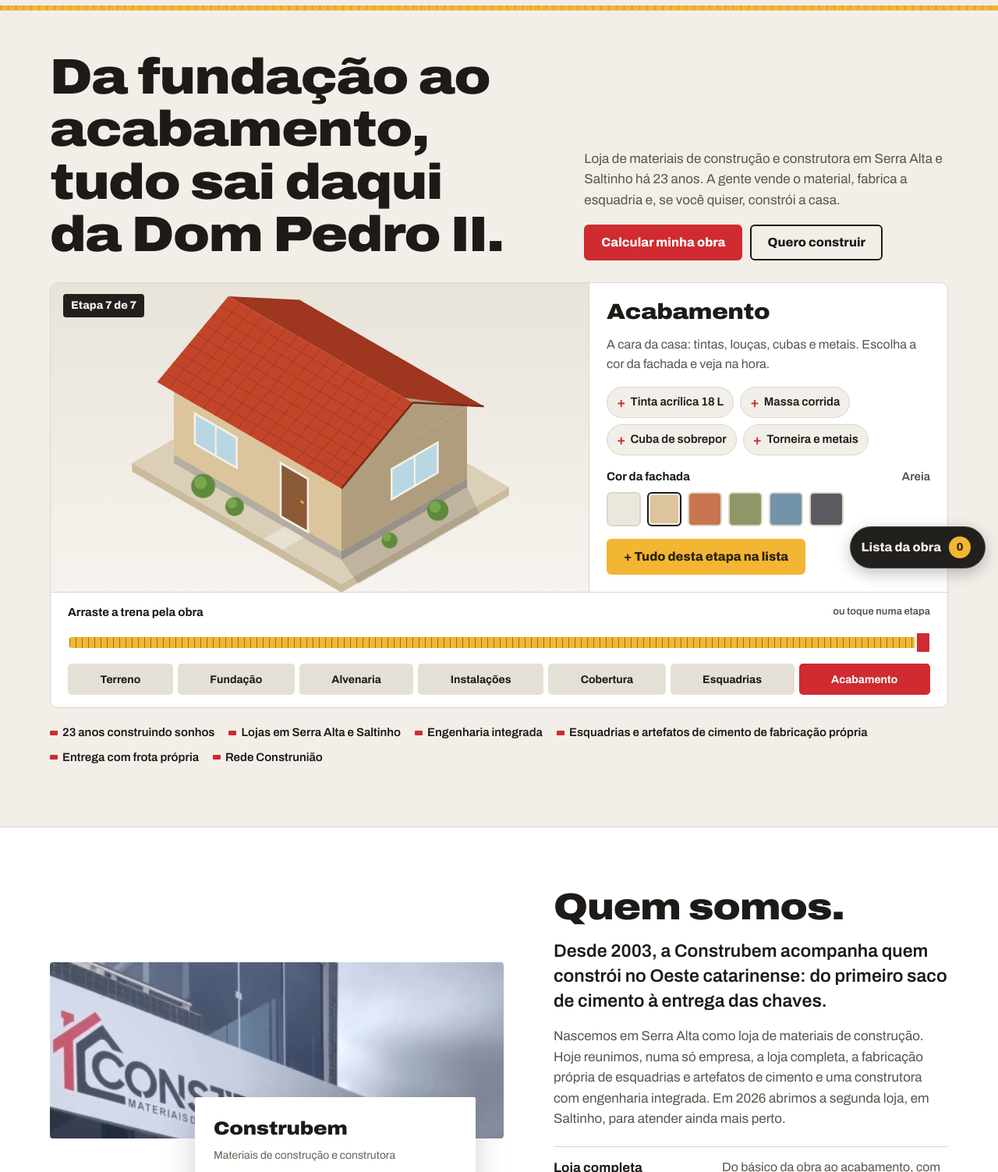
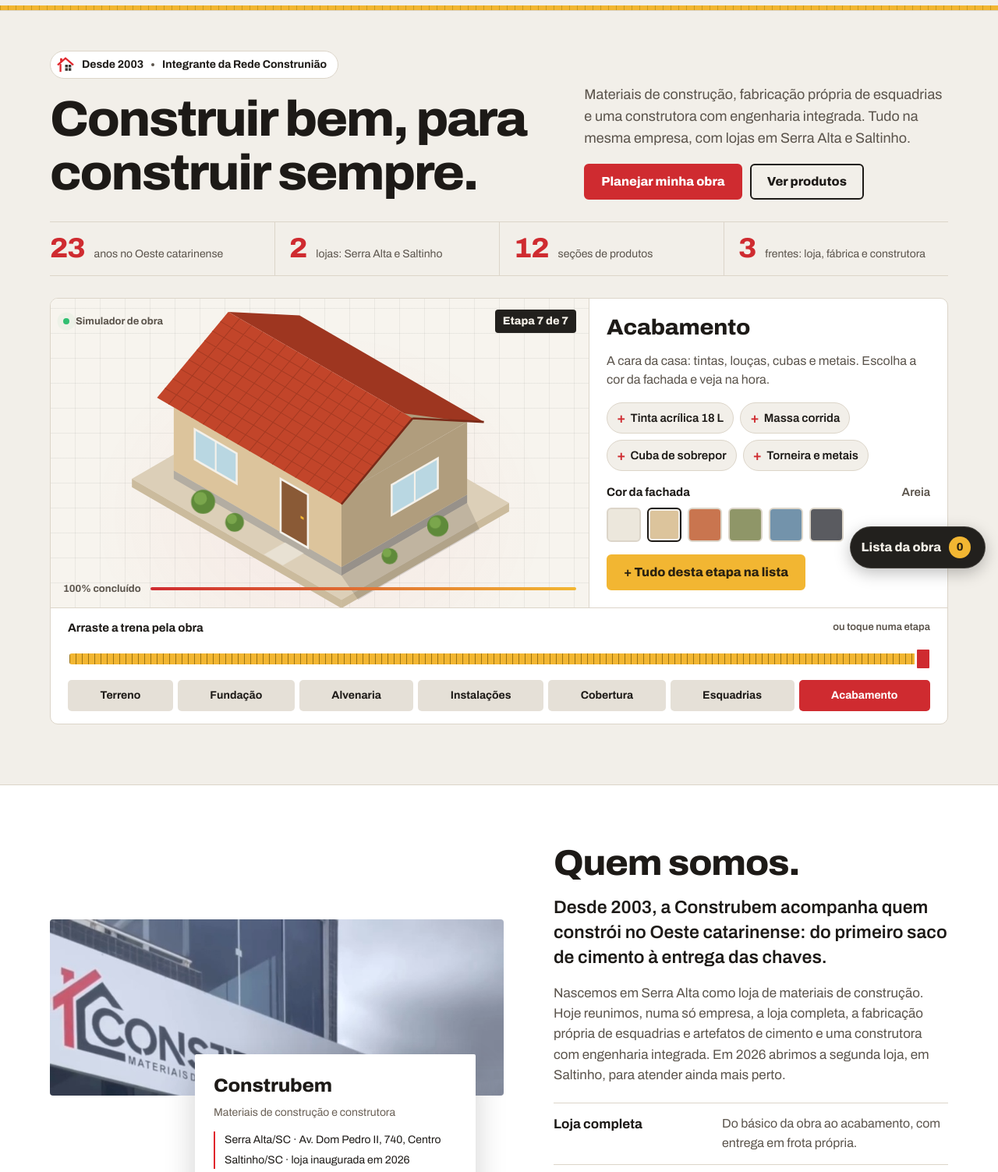
Before and after one commit to DanielStrapazzon/construbem-site, a plain HTML site: page index.html in a window 1280 px wide. Shown: the part 55-1558 px from the top of the page at 78% size. Drawn offline with Linux system fonts and the light colour scheme.

Commit message:
Abertura com mais credibilidade: slogan oficial, credenciais, faixa de números e simulador técnico
- Título com o slogan da loja: Construir bem, para construir sempre
- Selo Desde 2003 + Integrante da Rede Construnião e subtítulo objetivo
- Faixa de números (23 anos, 2 lojas, 12 seções, 3 frentes)
- Casa como simulador de obra: quadriculado técnico, indicador ao vivo e progresso
- Títulos do site menos largos e menos pesados para um visual mais sóbrio

Co-Authored-By: Claude Opus 5.5 <noreply@anthropic.com>
Claude-Session: https://claude.ai/code/session_01Mawpux8SNx8Pf2g1y8kKSh

```diff
--- a/css/site.css
+++ b/css/site.css
@@ -10,9 +10,9 @@
 *{box-sizing:border-box;min-width:0}
 html{scroll-behavior:smooth;scroll-padding-top:76px}
 body{margin:0;background:var(--bg);color:var(--ink);font:16px/1.55 Archivo,system-ui,sans-serif;overflow-x:clip}
-h1,h2,h3{font-stretch:112%;font-weight:900;letter-spacing:-.02em;line-height:1.05;text-wrap:balance;margin:0}
-h1{font-size:clamp(34px,5.4vw,64px)}
-h2{font-size:clamp(30px,4vw,48px)}
+h1,h2,h3{font-stretch:104%;font-weight:800;letter-spacing:-.025em;line-height:1.06;text-wrap:balance;margin:0}
+h1{font-size:clamp(38px,5vw,66px);font-weight:800;letter-spacing:-.035em;line-height:1.07}
+h2{font-size:clamp(30px,3.6vw,46px)}
 h3{font-size:20px;font-stretch:100%;font-weight:800;letter-spacing:-.01em}
 p{margin:0}
 a{color:inherit}
@@ -75,7 +75,7 @@ input[type=range]::-moz-range-thumb{width:18px;height:26px;border-radius:4px;bac
 .drop{animation:drop .5s cubic-bezier(.2,.9,.3,1.2) both}
 /* wordmark */
 .mark{background:var(--brick);color:#fff;overflow:hidden}
-.word{display:flex;justify-content:space-between;font-stretch:112%;font-weight:900;font-size:clamp(44px,12.4vw,176px);line-height:.9;letter-spacing:-.03em;user-select:none}
+.word{display:flex;justify-content:space-between;font-stretch:112%;font-weight:800;font-size:clamp(44px,12.4vw,176px);line-height:.9;letter-spacing:-.03em;user-select:none}
 .word span{display:inline-block;transition:transform .25s cubic-bezier(.2,.9,.3,1.4),color .2s;text-shadow:0 .06em 0 var(--brick2)}
 .word span:hover,.word span.up{transform:translateY(-.12em) rotate(-3deg);color:var(--yel)}
 .mark-row{display:flex;flex-wrap:wrap;justify-content:space-between;gap:16px;margin-top:26px;font-size:19px;font-weight:600}
@@ -89,7 +89,7 @@ input[type=range]::-moz-range-thumb{width:18px;height:26px;border-radius:4px;bac
 .brk[aria-pressed=true]{background:var(--yel);color:var(--yel-ink)}
 .half{grid-column:span 1;background:var(--brick2);border-radius:3px;opacity:.75}
 .detail{position:sticky;top:96px;background:var(--card);border:1px solid var(--line);border-radius:10px;padding:24px;display:grid;gap:14px}
-.detail h3{font-size:26px;font-stretch:112%;font-weight:900}
+.detail h3{font-size:26px;font-stretch:104%;font-weight:800}
 .detail .brands{font-size:14px;color:var(--mute)}
 .detail .ctas .btn{min-height:42px}
 @media(max-width:860px){.split{grid-template-columns:minmax(0,1fr)}.detail{position:static}}
@@ -122,7 +122,7 @@ input[type=range]::-moz-range-thumb{width:18px;height:26px;border-radius:4px;bac
 .num input,.num select{border:0;background:transparent;min-height:46px;padding:0 12px;font-size:16px;width:100%}
 .num em{font-style:normal;color:var(--mute);padding-right:12px;white-space:nowrap}
 .cout{background:var(--panel);color:var(--panel-ink);border-left:1px solid var(--line);padding:24px;display:grid;gap:14px;align-content:start}
-.big{font-stretch:112%;font-weight:900;font-size:clamp(44px,6vw,76px);line-height:1;letter-spacing:-.03em;color:var(--yel);font-variant-numeric:tabular-nums}
+.big{font-stretch:104%;font-weight:800;font-size:clamp(44px,6vw,76px);line-height:1;letter-spacing:-.03em;color:var(--yel);font-variant-numeric:tabular-nums}
 .cout ul{margin:0;padding:0;list-style:none;display:grid;gap:6px}
 .cout li{display:flex;justify-content:space-between;gap:12px;border-bottom:1px solid var(--panel-line);padding-bottom:6px}
 .cout li b{white-space:nowrap}
@@ -210,7 +210,7 @@ footer .bottom{border-top:1px solid #2e2a26;margin-top:28px;padding-top:16px;fon
 .placa{position:sticky;top:96px;display:grid;justify-items:center}
 .board{width:100%;background:#fbf8f1;color:#1d1a17;border:5px solid #2b2622;border-radius:6px;overflow:hidden;box-shadow:0 14px 0 -6px rgba(0,0,0,.12)}
 .board .bh{background:#c2452a;color:#fff;padding:12px 16px;display:flex;justify-content:space-between;align-items:center;gap:10px}
-.board .bh b{font-stretch:112%;font-weight:900;font-size:20px;letter-spacing:-.01em}
+.board .bh b{font-stretch:104%;font-weight:800;font-size:20px;letter-spacing:-.01em}
 .board .bh span{background:#f2b632;color:#2a2110;font-weight:800;font-size:13px;padding:3px 8px;border-radius:3px;white-space:nowrap}
 .board .plan{height:clamp(220px,22vw,260px);background:repeating-linear-gradient(0deg,transparent 0 15px,#ece5d8 15px 16px),repeating-linear-gradient(90deg,transparent 0 15px,#ece5d8 15px 16px),#fbf8f1;border-bottom:2px solid #2b2622}
 .board .plan svg{width:100%;height:100%;display:block}
@@ -265,7 +265,7 @@ footer .bottom{border-top:1px solid #2e2a26;margin-top:28px;padding-top:16px;fon
 .scene{position:relative;background:linear-gradient(180deg,#f6efe2,#efe5d3)}
 .scene svg{position:absolute;inset:0;width:100%;height:100%}
 .path{padding:28px;display:grid;gap:14px;align-content:start}
-.path h3{font-size:clamp(24px,2.6vw,32px);font-stretch:112%;font-weight:900;line-height:1.1}
+.path h3{font-size:clamp(24px,2.6vw,32px);font-stretch:104%;font-weight:800;line-height:1.1}
 .path>p{color:rgba(244,239,231,.75)}
 .path ol{list-style:none;margin:6px 0 0;padding:0;display:grid;gap:10px}
 .path li button{all:unset;box-sizing:border-box;width:100%;display:grid;grid-template-columns:40px minmax(0,1fr) auto;gap:14px;align-items:center;padding:12px 14px;border-radius:10px;background:rgba(244,239,231,.06);border:1px solid var(--panel-line);cursor:pointer;transition:background .15s,transform .15s}
@@ -347,7 +347,7 @@ footer .wm small{color:#9d958a}
 .gal figcaption b{font-size:18px;line-height:1.15}
 .gal figcaption small{font-size:13px;opacity:.85}
 .gal .ig{background:var(--panel);color:var(--panel-ink);display:grid;align-content:space-between;padding:20px;cursor:default}
-.gal .ig .n{font-stretch:112%;font-weight:900;font-size:clamp(34px,3.6vw,48px);line-height:1;color:var(--yel)}
+.gal .ig .n{font-stretch:104%;font-weight:800;font-size:clamp(34px,3.6vw,48px);line-height:1;color:var(--yel)}
 .gal .ig p{color:rgba(244,239,231,.75);font-size:15px}
 .gal .ig .btn{border-color:var(--panel-line);color:var(--panel-ink);justify-content:center}
 @media(max-width:900px){.gal{grid-template-columns:repeat(2,minmax(0,1fr))}.gal .ig{grid-column:span 2;aspect-ratio:auto;gap:14px}}
@@ -368,7 +368,7 @@ footer .wm small{white-space:normal;line-height:1.3}
 .tp.big img{position:absolute;inset:0;width:100%;height:100%;object-fit:cover;transition:transform .5s}
 .tp.big:hover img{transform:scale(1.05)}
 .tp.big .tx{position:relative;align-self:end;padding:60px 22px 22px;background:linear-gradient(180deg,transparent,rgba(16,13,11,.9));height:100%;align-content:end}
-.tp.big b{font-size:clamp(24px,2.6vw,32px);font-stretch:112%;font-weight:900}
+.tp.big b{font-size:clamp(24px,2.6vw,32px);font-stretch:104%;font-weight:800}
 .tp.big small{color:rgba(255,255,255,.85);font-size:15px}
 .tp.big em{color:var(--yel)}
 .tp i,.brk .hot{font-style:normal;justify-self:start;font-size:12px;font-weight:800;background:var(--yel);color:var(--yel-ink);padding:2px 8px;border-radius:3px;margin-bottom:4px}
@@ -385,7 +385,7 @@ footer .wm small{white-space:normal;line-height:1.3}
 .ab-photo{margin:0;position:relative;padding-bottom:150px}
 .ab-photo img{width:100%;height:auto;aspect-ratio:720/280;object-fit:cover;display:block;border-radius:4px;filter:saturate(.9) contrast(1.05)}
 .ab-card{position:absolute;right:clamp(16px,3vw,36px);bottom:0;width:min(360px,calc(100% - 32px));background:#fff;color:#1d1a17;padding:22px 24px;border-radius:2px;box-shadow:0 18px 40px rgba(0,0,0,.18);display:grid;gap:4px}
-.ab-card b{font-stretch:112%;font-weight:900;font-size:24px;letter-spacing:-.01em}
+.ab-card b{font-stretch:104%;font-weight:800;font-size:24px;letter-spacing:-.01em}
 .ab-card>span{color:#6b6157;font-size:14px}
 .ab-card ul{list-style:none;margin:10px 0 6px;padding:0 0 0 12px;border-left:2px solid #e0262c;display:grid;gap:4px;font-size:14px}
 .ab-card a{justify-self:end;display:inline-flex;align-items:center;gap:6px;font-weight:800;color:#1d1a17;text-decoration:none}
@@ -399,7 +399,7 @@ footer .wm small{white-space:normal;line-height:1.3}
 .pillars span{color:var(--mute)}
 .stats{display:grid;grid-template-columns:repeat(4,minmax(0,1fr));margin-top:clamp(36px,5vw,64px);border-top:2px solid var(--ink)}
 .stats div{padding:22px 20px 0 0;display:grid;gap:6px}
-.stats b{font-stretch:112%;font-weight:900;font-size:clamp(44px,5.4vw,72px);line-height:1;letter-spacing:-.03em;color:var(--brick);font-variant-numeric:tabular-nums}
+.stats b{font-stretch:104%;font-weight:800;font-size:clamp(44px,5.4vw,72px);line-height:1;letter-spacing:-.03em;color:var(--brick);font-variant-numeric:tabular-nums}
 .stats span{color:var(--mute);font-size:15px;max-width:22ch}
 .cred{display:grid;grid-template-columns:minmax(0,1.4fr) minmax(0,1fr);gap:24px;margin-top:40px;padding:24px;border:1px solid var(--line);border-radius:10px;background:var(--bg)}
 .rede{display:grid;grid-template-columns:56px minmax(0,1fr);gap:16px;align-items:start}
@@ -414,3 +414,28 @@ footer .wm small{white-space:normal;line-height:1.3}
 @media(max-width:900px){.ab-grid{grid-template-columns:minmax(0,1fr)}.stats{grid-template-columns:repeat(2,minmax(0,1fr));row-gap:20px}.cred{grid-template-columns:minmax(0,1fr)}.legal{border-left:0;padding-left:0;border-top:1px solid var(--line);padding-top:16px}}
 @media(max-width:900px){.ab-photo{padding-bottom:120px}}
 @media(max-width:520px){.pillars li{grid-template-columns:minmax(0,1fr);gap:2px}.ab-photo{padding-bottom:0}.ab-card{position:relative;left:auto;bottom:auto;width:auto;margin:-24px 14px 0}}
+
+/* abertura com credenciais */
+.h-main{display:grid;gap:18px}
+.cred-pill{justify-self:start;white-space:nowrap;display:inline-flex;align-items:center;gap:10px;padding:6px 14px 6px 8px;border-radius:999px;border:1px solid var(--line);background:var(--card);font-size:14px;font-weight:700;color:var(--ink)}
+.cred-pill svg{color:var(--logo-gray)}
+.cred-pill i{width:4px;height:4px;border-radius:50%;background:var(--mute)}
+.hero-top{align-items:end}
+.hero .lead{font-size:18px}
+.trust{display:grid;grid-template-columns:repeat(4,minmax(0,1fr));border-top:1px solid var(--line);border-bottom:1px solid var(--line);margin-bottom:28px}
+.trust div{display:flex;align-items:baseline;gap:12px;padding:16px 18px 16px 0}
+.trust div+div{padding-left:18px;border-left:1px solid var(--line)}
+.trust b{font-size:clamp(28px,2.8vw,38px);font-weight:800;font-stretch:104%;letter-spacing:-.03em;color:var(--brick);font-variant-numeric:tabular-nums;line-height:1}
+.trust span{color:var(--mute);font-size:14px;line-height:1.3}
+@media(max-width:480px){.cred-pill{font-size:12.5px;gap:7px;padding-right:12px}.trust div{flex-direction:column;gap:4px}}
+@media(max-width:760px){.trust{grid-template-columns:repeat(2,minmax(0,1fr))}.trust div:nth-child(3){padding-left:0;border-left:0}.trust div:nth-child(n+3){border-top:1px solid var(--line)}}
+/* visualizador técnico */
+.stage-pic{background:radial-gradient(ellipse at 50% 70%,light-dark(rgba(224,38,44,.06),rgba(242,182,50,.07)),transparent 60%),repeating-linear-gradient(0deg,transparent 0 31px,light-dark(rgba(29,26,23,.06),rgba(244,239,231,.05)) 31px 32px),repeating-linear-gradient(90deg,transparent 0 31px,light-dark(rgba(29,26,23,.06),rgba(244,239,231,.05)) 31px 32px),light-dark(#f7f4ee,#1a1715)}
+.hud{position:absolute;left:16px;right:16px;top:14px;z-index:1;display:flex;justify-content:space-between;gap:10px;pointer-events:none}
+.hud .live{display:inline-flex;align-items:center;gap:8px;font-size:13px;font-weight:700;color:var(--mute)}
+.hud .live i{width:8px;height:8px;border-radius:50%;background:#2fbf71;box-shadow:0 0 0 0 rgba(47,191,113,.6);animation:live 2s infinite}
+@keyframes live{70%{box-shadow:0 0 0 8px rgba(47,191,113,0)}100%{box-shadow:0 0 0 0 rgba(47,191,113,0)}}
+.stage-pic .tag{position:static;font-variant-numeric:tabular-nums}
+.hud-b{position:absolute;left:16px;right:16px;bottom:14px;z-index:1;display:grid;grid-template-columns:auto minmax(0,1fr);gap:12px;align-items:center;font-size:13px;font-weight:700;color:var(--mute);pointer-events:none}
+.hud-b .bar{height:4px;border-radius:2px;background:var(--line);overflow:hidden}
+.hud-b .bar i{display:block;height:100%;width:100%;background:linear-gradient(90deg,var(--brick),var(--yel));transition:width .5s}
--- a/index.html
+++ b/index.html
@@ -14,7 +14,7 @@
 <link rel="icon" href="img/icone.svg" type="image/svg+xml">
 <link rel="preload" href="fonts/archivo.woff2" as="font" type="font/woff2" crossorigin>
 <link rel="stylesheet" href="css/fonts.css?v=1">
-<link rel="stylesheet" href="css/site.css?v=10">
+<link rel="stylesheet" href="css/site.css?v=11">
 </head>
 <body>
 <header>
@@ -37,16 +37,25 @@
 <section class="band hero" id="inicio" data-trena="Obra">
   <div class="wrap">
     <div class="hero-top">
-      <h1>Da fundação ao acabamento, tudo sai daqui da Dom Pedro II.</h1>
+      <div class="h-main">
+        <span class="cred-pill"><svg viewBox="0 0 48 48" width="22" height="22" aria-hidden="true"><path d="M4 23 24 6l20 17" fill="none" stroke="#e0262c" stroke-width="5" stroke-linecap="square"/><rect x="9" y="6" width="6" height="9" fill="#e0262c"/><path d="M10 22v22" stroke="#e0262c" stroke-width="5"/><g fill="currentColor"><rect x="23" y="24" width="7.5" height="7.5"/><rect x="32.5" y="24" width="7.5" height="7.5"/><rect x="23" y="33.5" width="7.5" height="7.5"/><rect x="32.5" y="33.5" width="7.5" height="7.5"/></g></svg>Desde 2003 <i></i> Integrante da Rede Construnião</span>
+        <h1>Construir bem, para construir sempre.</h1>
+      </div>
       <div class="side">
-        <p class="lead">Loja de materiais de construção e construtora em Serra Alta e Saltinho há 23 anos. A gente vende o material, fabrica a esquadria e, se você quiser, constrói a casa.</p>
-        <div class="ctas"><a class="btn solid" href="#calculadora">Calcular minha obra</a><a class="btn" href="#construtora">Quero construir</a></div>
+        <p class="lead">Materiais de construção, fabricação própria de esquadrias e uma construtora com engenharia integrada. Tudo na mesma empresa, com lojas em Serra Alta e Saltinho.</p>
+        <div class="ctas"><a class="btn solid" href="#construtora">Planejar minha obra</a><a class="btn" href="#produtos">Ver produtos</a></div>
       </div>
     </div>
+    <div class="trust" aria-label="Números da Construbem">
+      <div><b>23</b><span>anos no Oeste catarinense</span></div>
+      <div><b>2</b><span>lojas: Serra Alta e Saltinho</span></div>
+      <div><b>12</b><span>seções de produtos</span></div>
+      <div><b>3</b><span>frentes: loja, fábrica e construtora</span></div>
+    </div>
     <div class="site" id="obra">
-      <div class="stage-pic"><span class="tag" id="stTag">Etapa 7 de 7</span><svg id="house" viewBox="0 0 600 460" preserveAspectRatio="xMidYMid meet" role="img" aria-label="Casa sendo construída etapa por etapa"></svg></div>
+      <div class="stage-pic"><div class="hud"><span class="live"><i></i>Simulador de obra</span><span class="tag" id="stTag">Etapa 7 de 7</span></div><div class="hud-b"><span id="stPct">100% concluído</span><span class="bar"><i id="stBar"></i></span></div><svg id="house" viewBox="0 0 600 460" preserveAspectRatio="xMidYMid meet" role="img" aria-label="Casa sendo construída etapa por etapa"></svg></div>
       <div class="stage-ui">
-        <h3 id="stName" style="font-size:28px;font-stretch:112%;font-weight:900">Acabamento</h3>
+        <h3 id="stName" style="font-size:28px;font-stretch:104%;font-weight:800">Acabamento</h3>
         <p id="stDesc"></p>
         <div class="chips" id="stItems"></div>
         <div id="paint" hidden><div class="lbl" style="margin-bottom:8px">Cor da fachada <span id="paintName" style="color:var(--mute);font-weight:600"></span></div><div class="swatches" id="sw"></div></div>
@@ -58,7 +67,6 @@
         <div class="steps scroll" id="steps"></div>
       </div>
     </div>
-    <div class="facts" style="margin-top:20px"><span>23 anos construindo sonhos</span><span>Lojas em Serra Alta e Saltinho</span><span>Engenharia integrada</span><span>Esquadrias e artefatos de cimento de fabricação própria</span><span>Entrega com frota própria</span><span>Rede Construnião</span></div>
   </div>
 </section>
 
@@ -131,7 +139,7 @@
   <div class="wrap">
     <div class="rowh"><div><h2>Os mais procurados nas lojas.</h2><p class="lead" style="margin-top:12px">O que mais sai em Serra Alta e Saltinho, segundo as ofertas da própria Construbem.</p></div><a class="btn" href="https://www.instagram.com/construbemsa/" target="_blank" rel="noopener">Ver no Instagram</a></div>
     <div class="tops" id="tops"></div>
-    <h3 style="margin-top:44px;font-size:clamp(22px,2.6vw,28px);font-stretch:112%;font-weight:900">Na prateleira agora</h3>
+    <h3 style="margin-top:44px;font-size:clamp(22px,2.6vw,28px);font-stretch:104%;font-weight:800">Na prateleira agora</h3>
     <div class="gal" id="gal"></div>
   </div>
 </section>
@@ -201,7 +209,7 @@
         <div class="posts" aria-hidden="true"><i></i><i></i></div>
       </div>
     </div>
-    <h3 style="margin-top:56px;font-size:clamp(24px,3vw,32px);font-stretch:112%;font-weight:900">Como funciona</h3>
+    <h3 style="margin-top:56px;font-size:clamp(24px,3vw,32px);font-stretch:104%;font-weight:800">Como funciona</h3>
     <div class="flow" id="flow"></div>
     <div class="svc" id="svc">
       <button data-t="0"><h3>Construção e reforma</h3><p>Casas, ampliações e reformas, com engenharia e material da própria loja.</p><em>Montar meu pedido →</em></button>
@@ -278,7 +286,7 @@
 <div class="sheet" id="sheet" role="dialog" aria-modal="true" aria-labelledby="shT">
   <div class="bg" id="shBg"></div>
   <div class="pn">
-    <div class="h"><h3 id="shT" style="font-size:22px;font-stretch:112%;font-weight:900">Lista da obra</h3><button id="shX" aria-label="Fechar">×</button></div>
+    <div class="h"><h3 id="shT" style="font-size:22px;font-stretch:104%;font-weight:800">Lista da obra</h3><button id="shX" aria-label="Fechar">×</button></div>
     <div class="items" id="items"></div>
     <div class="f">
       <div class="row"><input id="lNome" placeholder="Seu nome" aria-label="Seu nome"><input id="lCid" placeholder="Cidade" aria-label="Cidade"></div>
@@ -291,6 +299,6 @@
 <div class="toast" id="toast" role="status"></div>
 
 <script src="js/dados.js?v=7"></script>
-<script src="js/site.js?v=8"></script>
+<script src="js/site.js?v=9"></script>
 </body>
 </html>
--- a/js/site.js
+++ b/js/site.js
@@ -65,7 +65,7 @@ function house(){
   if(!reduce&&prev>=0&&stage>prev)svg.querySelectorAll('[data-s]').forEach(el=>{const k=+el.dataset.s;if(k>prev&&k<=stage){el.classList.add('drop');el.style.animationDelay=((k-prev-1)*.12)+'s'}});
   prev=stage;
 }
-function setStage(k){stage=k;const S=stages[k];$('stRange').value=k;$('stName').textContent=S.n;$('stDesc').textContent=S.d;$('stTag').textContent='Etapa '+(k+1)+' de 7';
+function setStage(k){stage=k;const S=stages[k];$('stRange').value=k;$('stName').textContent=S.n;$('stDesc').textContent=S.d;$('stTag').textContent='Etapa '+(k+1)+' de 7';const pc=Math.round((k+1)/7*100);$('stPct').textContent=pc+'% concluído';$('stBar').style.width=pc+'%';
   $('stItems').innerHTML=S.it.map(n=>`<button class="chip" data-n="${esc(n)}"><b>+</b>${esc(n)}</button>`).join('');
   $('paint').hidden=!S.paint;$('paintName').textContent=paint[0];
   $('steps').querySelectorAll('button').forEach((b,i)=>b.setAttribute('aria-current',i===k));house()}
```
Also changed, not shown: img/og.png.
